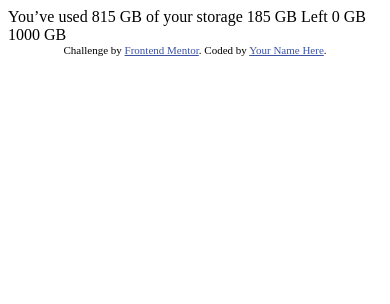
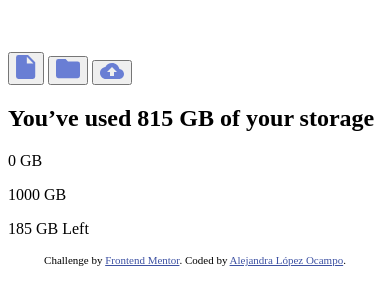
Before and after one commit to alexeindev/fylo-data-storage-component-master, a plain HTML site: page index.html in a window 390 px wide. Drawn offline with Linux system fonts and the light colour scheme.

Commit message:
Mobile styles almost ready

```diff
--- a/index.html
+++ b/index.html
@@ -5,6 +5,7 @@
   <meta name="viewport" content="width=device-width, initial-scale=1.0"> <!-- displays site properly based on user's device -->
 
   <link rel="icon" type="image/png" sizes="32x32" href="./images/favicon-32x32.png">
+  <link rel="stylesheet" href="styles.css">
 
   <title>Frontend Mentor | Fylo data storage component</title>
 
@@ -15,17 +16,38 @@
   </style>
 </head>
 <body>
+  <div class="container">
+    <section class="action-wrapper">
+      <img class="action-wrapper-logo" src="./images/logo.svg" alt="fylo-logo">
+      <div class="action-buttons">
+        <button>
+        <img src="./images/icon-document.svg" alt="icon-document">
+        </button>
+        <button>
+        <img src="./images/icon-folder.svg" alt="icon-folder">
+        </button>
+        <button>
+        <img src="./images/icon-upload.svg" alt="icon-upload">
+        </button>
+      </div>
+    </section>
+    <section class="storage">
+      <h1>You’ve used <span>815 GB</span>  of your storage</h1>
 
-  You’ve used 815 GB of your storage
+      <div class="space">
+        <p>0 GB</p>
+        <p>1000 GB</p>
+      </div>
 
-  185 GB Left
+      <div class="storage-left">
+      <p>185 <span>GB Left</span> </p>
+      </div>
+    </section>
+    <div class="attribution">
+      Challenge by <a href="https://www.frontendmentor.io?ref=challenge" target="_blank">Frontend Mentor</a>.
+      Coded by <a href="#">Alejandra López Ocampo</a>.
+    </div>
+  </div>
 
-  0 GB
-  1000 GB
-
-  <div class="attribution">
-    Challenge by <a href="https://www.frontendmentor.io?ref=challenge" target="_blank">Frontend Mentor</a>.
-    Coded by <a href="#">Your Name Here</a>.
-  </div>
 </body>
 </html>
```
